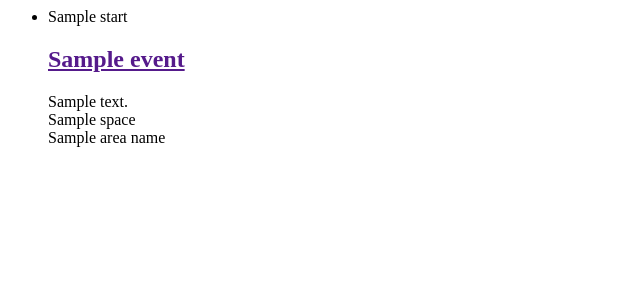
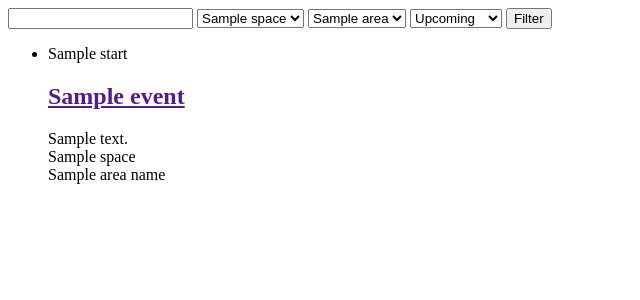
Before and after one commit to ppapadeas/wprevents, a Python web app: template mozcal/events/templates/events_all.html in a window 1280 px wide. Shown: the top 300 px of the page, without its empty margins (0-640 px from the left). Run offline with Jinja, Linux system fonts and the light colour scheme; the template is opened without the code that fills it: most values are stand-ins (such as "Sample title", 1, 10 or a date in 2020).

Commit message:
Add events filtering form

```diff
--- a/mozcal/events/templates/event.html
+++ b/mozcal/events/templates/event.html
@@ -22,7 +22,5 @@
     <h2>Details</h2>
 
     <div>{{ event.details }}</div>
-
   </div>
-
 </div>
--- a/mozcal/events/templates/events_all.html
+++ b/mozcal/events/templates/events_all.html
@@ -1,3 +1,31 @@
+<div>
+  <form>
+    <input type="text" name="search">
+
+    <select name="space">
+    {% for space in spaces %}
+      <option value="{{ space.slug }}">{{ space.name }}</option>
+    {% endfor %}
+    </select>
+
+    <select name="area">
+    {% for area in areas %}
+      <option value="{{ area.slug }}">{{ area.name }}</option>
+    {% endfor %}
+    </select>
+
+    <select name="period">
+      <option value="1">Upcoming</option>
+      <option value="2">This month</option>
+      <option value="3">This week</option>
+      <option value="4">Past events</option>
+    </select>
+
+    <input type="submit" value="Filter">
+  </form>
+</div>
+
+
 <ul>
 {% for event in events %}
   <li>
```
Also changed, not shown: mozcal/events/views.py (+8 -2 lines).
